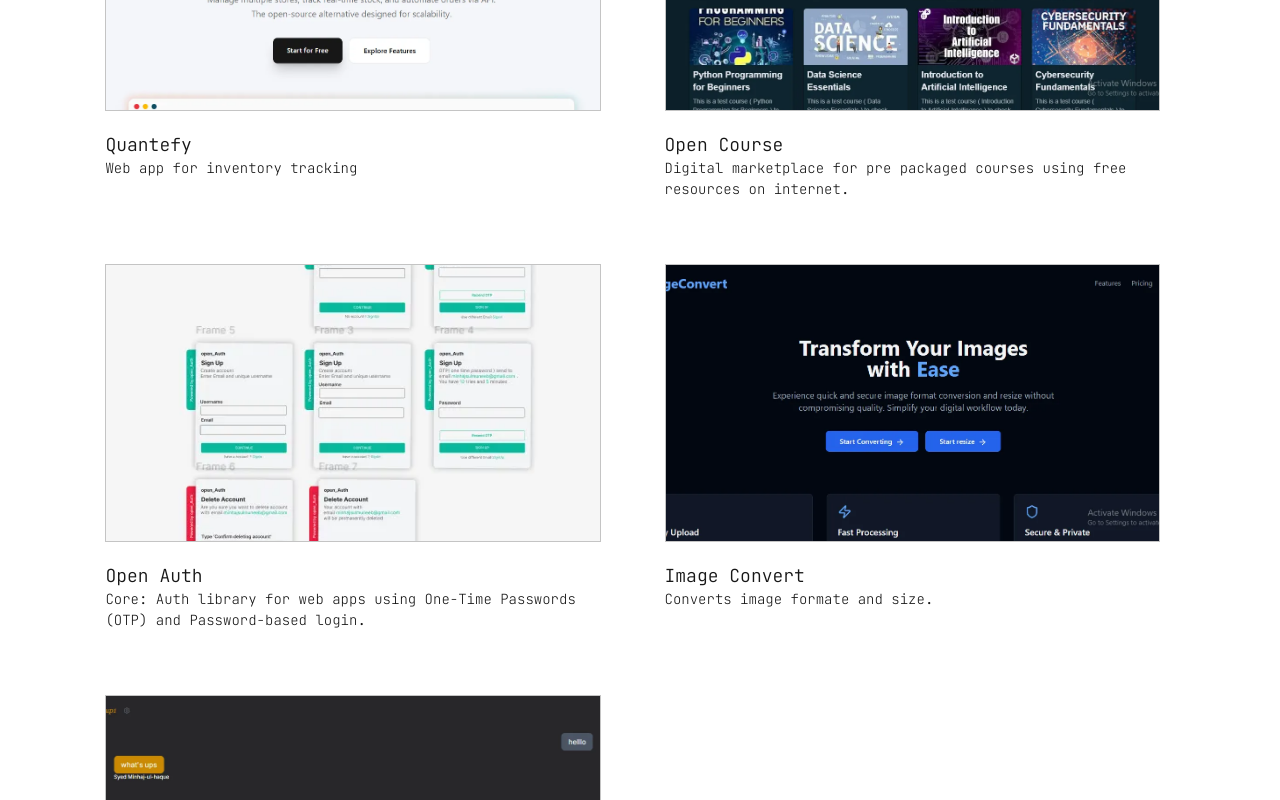
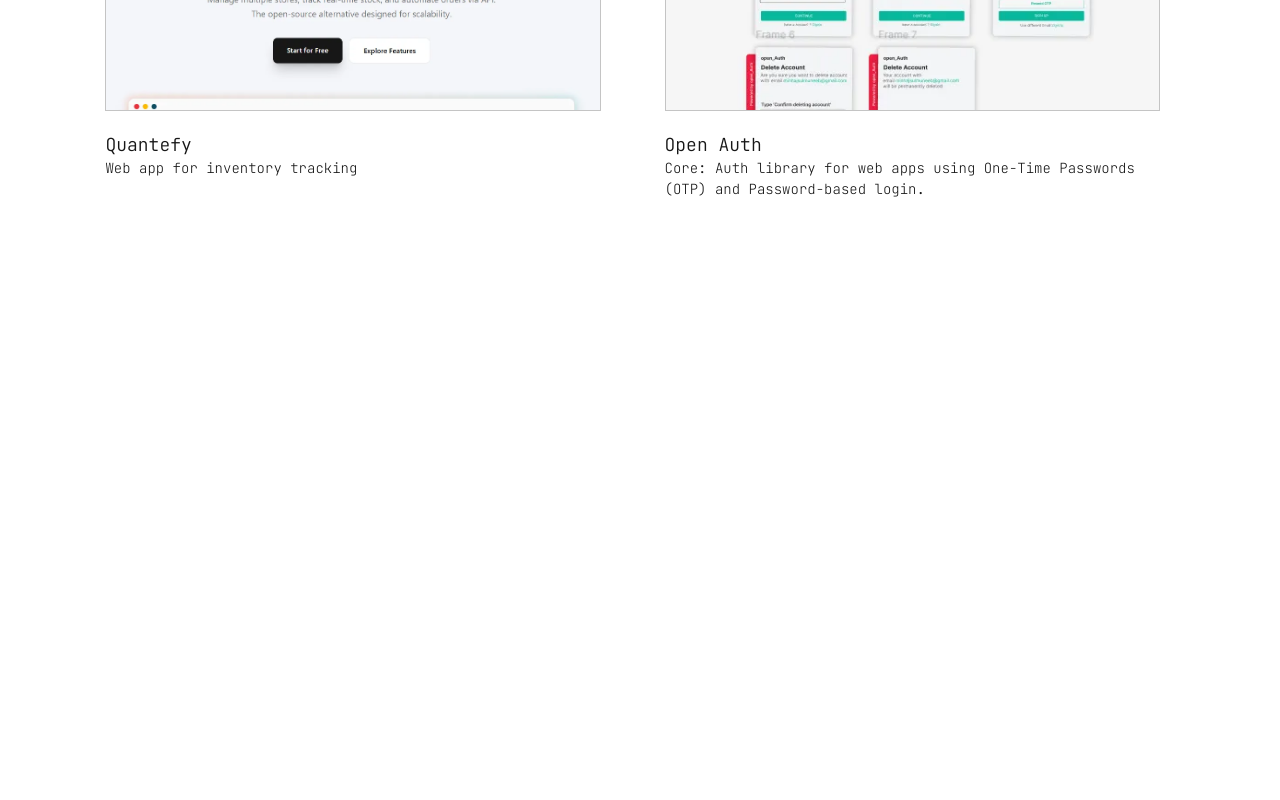
Before and after one commit to syed-minhaj/portfolio, a Next.js app: page /projects in a window 1280 px wide. Shown: the part 720-1520 px from the top of the page. After the commit the page ends 960 px from the top, so only its background shows below. Built offline with nearby package versions, Linux system fonts and the light colour scheme.

Commit message:
feat: not displaying outdated projects

```diff
--- a/app/data/projects.ts
+++ b/app/data/projects.ts
@@ -10,7 +10,8 @@ type Project = {
     tech : string[] ,
     github : string[] ,
     role : string[] ,
-    status : "Active" | "Inactive"
+    status : "Active" | "Inactive",
+    display : boolean
 }
 
 const Projects : Project[] = [
@@ -26,7 +27,8 @@ const Projects : Project[] = [
         tech : ["ReactJS", "NextJS", "TypeScript", "DrizzleORM", "PostgreSQL", "BetterAuth" , "Shadcn ui" ] ,
         github : ["https://github.com/syed-minhaj/geo_harvest"] ,
         role : ["Front-End Developer", "Back-End Developer" , "Database Administrator","Designer"] ,
-        status : "Active"
+        status : "Active",
+        display : true
     },
     {
         name: "Course Architect",
@@ -41,7 +43,8 @@ const Projects : Project[] = [
         tech : ["TanstackStart","DrizzleORM","PostgreSQL","BetterAuth","Gemini API"] ,
         github : ["https://github.com/syed-minhaj/Course-Architect"] ,
         role : ["Front-End Developer", "Back-End Developer" , "Database Administrator"] ,
-        status : "Active"
+        status : "Active",
+        display : true
     },
     {
         name: "Quantefy",
@@ -56,7 +59,22 @@ const Projects : Project[] = [
         tech : ["NextJS", "TypeScript", "PostgreSQL","TailwindCSS" ,"Shadnc/ui" ] ,
         github : ["https://github.com/syed-minhaj/quantefy"] ,
         role : ["Front-End Developer", "Back-End Developer" , "Database Administrator", "Designer"] ,
-        status : "Active"
+        status : "Active",
+        display : true
+    },
+    {
+        name : "Open Auth" ,
+        shortDescription: "Core: Auth library for web apps using One-Time Passwords (OTP) and Password-based login." ,
+        description : `A simple and lightweight authentication library for web apps using One-Time Passwords (OTP) and Password-based login. 🔒
+        Built in TypeScript, compiled for both CommonJS and ESModules. \n
+        UI: This package provides ready-to-use pages for signing in, signing up, and deleting accounts, with HTML inline styling so no CSS setup is required.`,
+        images : ["/webp/projects/openAuth.webp"] ,
+        url : ["https://www.npmjs.com/package/@open_auth/auth","https://www.npmjs.com/package/@open_auth/react-ui"] ,
+        tech : ["ReactJS", "SQL", "PostgreSQL", "TypeScript", "ExpressJS" , "JWT"] ,
+        github : ["https://github.com/syed-minhaj/open_auth"] ,
+        role : ["Front-End Developer", "Back-End Developer"] ,
+        status : "Active",
+        display : true
     },
     {
         name : "Open Course",
@@ -71,20 +89,8 @@ const Projects : Project[] = [
         tech : ["ReactJS", "NextJS", "TypeScript", "PostgreSQL", "PrismaORM", "Stripe", "Supabase" , "AuthJS"] ,
         github : ["https://github.com/syed-minhaj/open-course"] ,
         role : ["Front-End Developer", "Back-End Developer" , "Database Administrator"] ,
-        status : "Active"
-    },
-    {
-        name : "Open Auth" ,
-        shortDescription: "Core: Auth library for web apps using One-Time Passwords (OTP) and Password-based login." ,
-        description : `A simple and lightweight authentication library for web apps using One-Time Passwords (OTP) and Password-based login. 🔒
-        Built in TypeScript, compiled for both CommonJS and ESModules. \n
-        UI: This package provides ready-to-use pages for signing in, signing up, and deleting accounts, with HTML inline styling so no CSS setup is required.`,
-        images : ["/webp/projects/openAuth.webp"] ,
-        url : ["https://www.npmjs.com/package/@open_auth/auth","https://www.npmjs.com/package/@open_auth/react-ui"] ,
-        tech : ["ReactJS", "SQL", "PostgreSQL", "TypeScript", "ExpressJS" , "JWT"] ,
-        github : ["https://github.com/syed-minhaj/open_auth"] ,
-        role : ["Front-End Developer", "Back-End Developer"] ,
-        status : "Active"
+        status : "Active",
+        display : false
     },
     {
         name : "Image Convert",
@@ -96,7 +102,8 @@ const Projects : Project[] = [
         tech : ["ReactJS", "NextJS", "TypeScript", "TailwindCSS"] ,
         github : ["https://github.com/syed-minhaj/imageConvertor" ],
         role : ["Front-End Developer", "Back-End Developer" ,"Designer"] ,
-        status : "Active"
+        status : "Active",
+        display : false
     },
     {
         name : "Chat App",
@@ -108,7 +115,8 @@ const Projects : Project[] = [
         tech : ["ReactJS", "NextJS", "ExpressJS", "WebSocket" , "Socket.io" , "TypeScript" , "TailwindCSS"] ,
         github : ["https://github.com/syed-minhaj/chatapp","https://github.com/syed-minhaj/chatapp-socketiobackend"] ,
         role : ["Front-End Developer", "Back-End Developer"] ,
-        status : "Active"
+        status : "Active",
+        display : false
     }
 ]
 
--- a/app/projects/components/projectsClient.tsx
+++ b/app/projects/components/projectsClient.tsx
@@ -26,7 +26,7 @@ export default function ProjectsClient({ projects }: { projects: Project[] }) {
 
   return (
     <div className="w-10/12 mx-auto grid grid-cols-1 md:grid-cols-2 gap-16 py-10 ">
-      {projects.map((project, index) => {
+      {projects.filter((project) => project.display).map((project, index) => {
         return (
           <div
             key={index}
```
